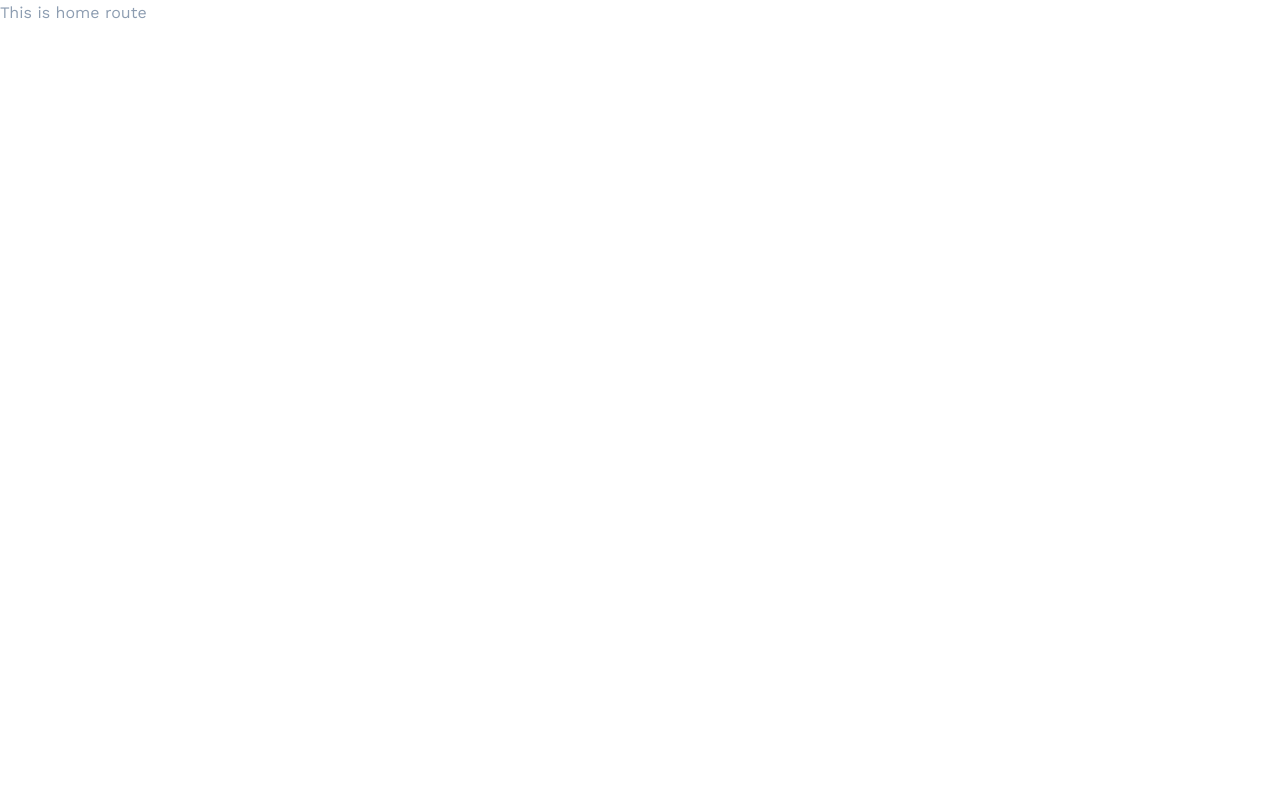
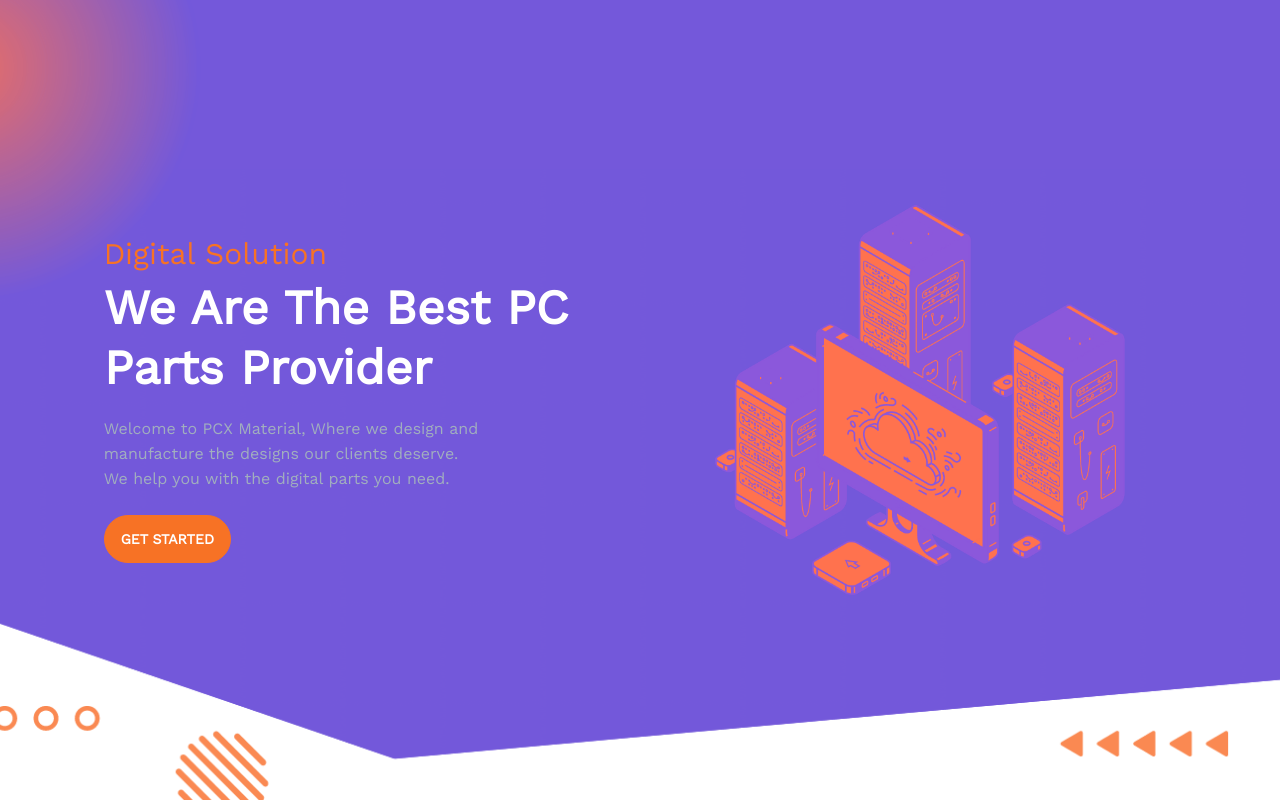
Before and after one commit to Palak-SweetCoder/pcx-material-client, a React (Create React App) app: page / in a window 1280 px wide. Built offline with nearby package versions, Linux system fonts and the light colour scheme.

Commit message:
banner done

```diff
--- /dev/null
+++ b/src/Pages/Home/Banner.js
@@ -0,0 +1,40 @@
+import React from 'react';
+import bannerimg from '../../assets/images/banner-img.png';
+
+const Banner = () => {
+    return (
+        <>
+            <div className="hero min-h-screens bg-[url('/src/assets/images/banner-bg.png')] w-full lg:h-screen bg-no-repeat bg-cover sm:bg-cover">
+                <div className="hero-content flex-col lg:flex-row-reverse">
+                    <img
+                        src={bannerimg}
+                        className="sm:max-w-sm lg:max-w-lg lg:ml-10"
+                    />
+                    <div className="lg:mr-10">
+                        <h2 className="text-3xl text-secondary ">
+                            Digital Solution
+                        </h2>
+                        <h1 className="text-5xl font-bold mt-3 mb-3 text-white">
+                            We Are The Best PC
+                        </h1>
+                        <span className="text-5xl font-bold text-white">
+                            Parts Provider
+                        </span>
+                        <p className="py-6">
+                            Welcome to PCX Material, Where we design and
+                            <br />
+                            manufacture the designs our clients deserve.
+                            <br />
+                            We help you with the digital parts you need.
+                        </p>
+                        <button className="btn btn-secondary text-white rounded-full">
+                            Get Started
+                        </button>
+                    </div>
+                </div>
+            </div>
+        </>
+    );
+};
+
+export default Banner;
--- a/src/Pages/Home/Home.js
+++ b/src/Pages/Home/Home.js
@@ -1,9 +1,10 @@
 import React from 'react';
+import Banner from './Banner';
 
 const Home = () => {
     return (
         <div>
-            <h1>This is home route</h1>
+            <Banner />
         </div>
     );
 };
--- a/src/index.css
+++ b/src/index.css
@@ -3,9 +3,12 @@
 @tailwind utilities;
 
 * {
-    color: #8d9db1;
     font-size: 16px;
     line-height: 25px;
+}
+
+p {
+    color: #a1aebe;
 }
 
 body {
```
